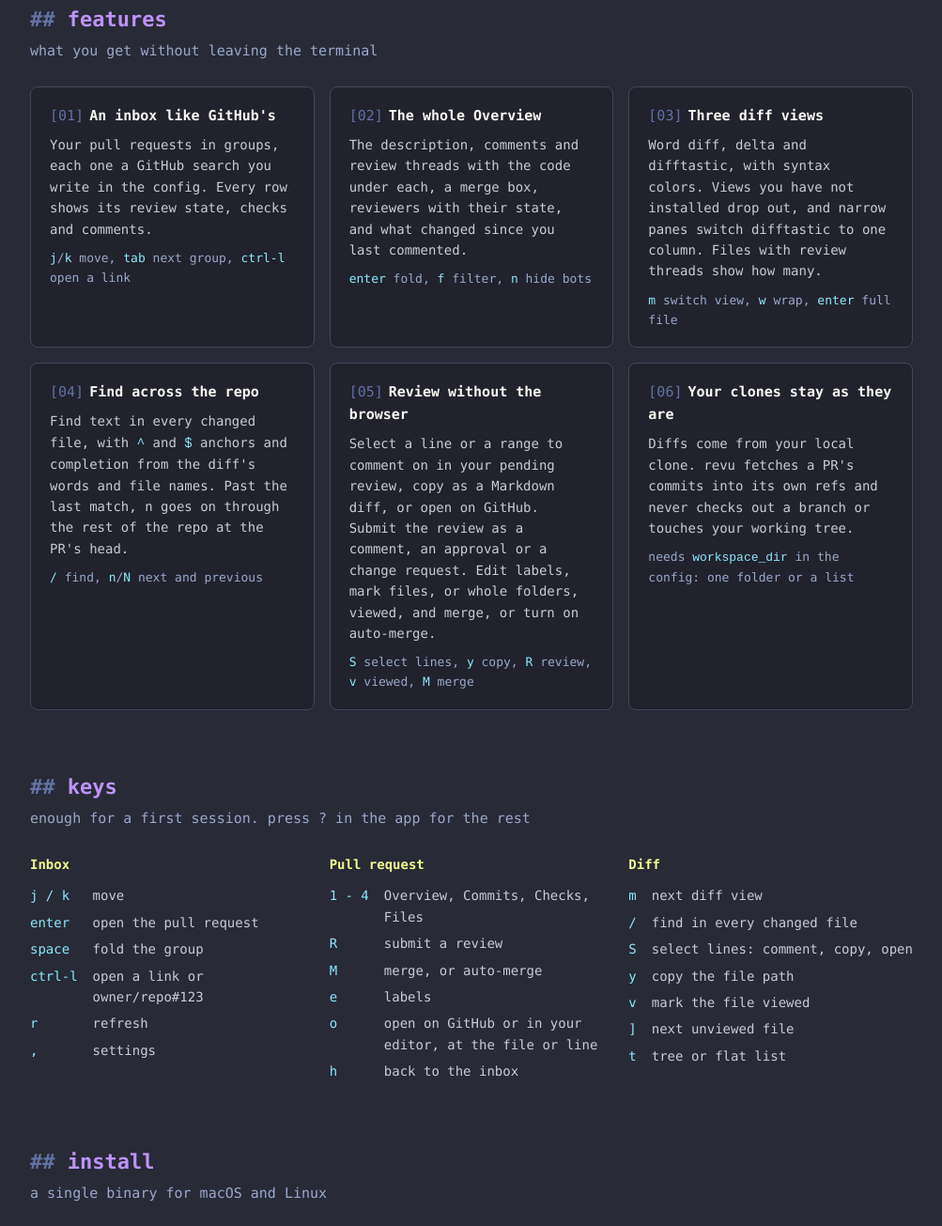
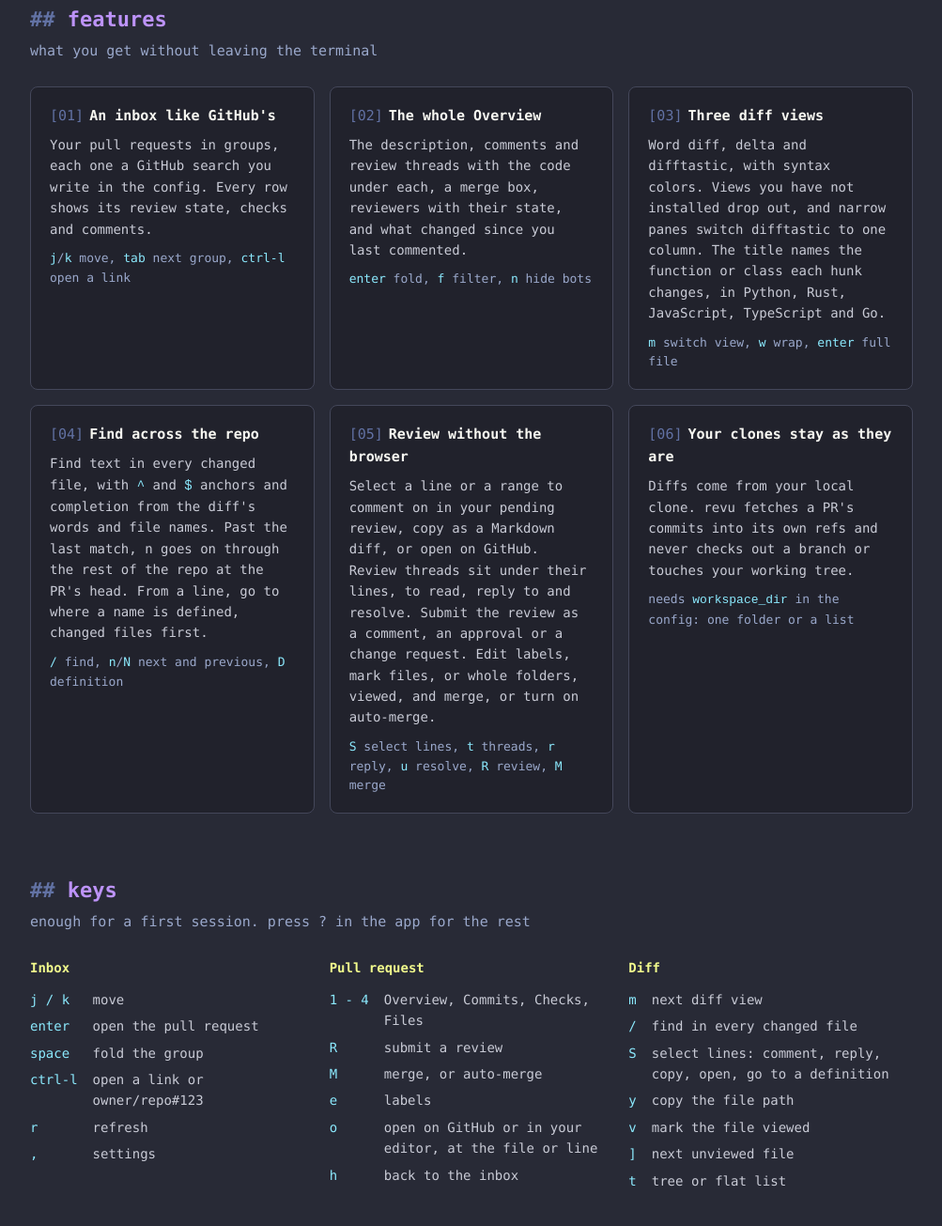
Before and after one commit to CJHwong/revu, a plain HTML site: page docs/index.html in a window 1280 px wide. Shown: the part 1233-2538 px from the top of the page at 94% size, without its empty margins (138-1141 px from the left). Drawn offline with Linux system fonts and the light colour scheme.

Commit message:
[why] The website did not mention block names, go to definition, or review threads in select lines. [how] The diff views card names the blocks, the find card goes to definitions, and the review card reads, replies to and resolves threads.

```diff
--- a/docs/index.html
+++ b/docs/index.html
@@ -193,18 +193,18 @@
       </div>
       <div class="card">
         <h3><span class="num">[03]</span>Three diff views</h3>
-        <p>Word diff, delta and difftastic, with syntax colors. Views you have not installed drop out, and narrow panes switch difftastic to one column. Files with review threads show how many.</p>
+        <p>Word diff, delta and difftastic, with syntax colors. Views you have not installed drop out, and narrow panes switch difftastic to one column. The title names the function or class each hunk changes, in Python, Rust, JavaScript, TypeScript and Go.</p>
         <p class="keys"><kbd>m</kbd> switch view, <kbd>w</kbd> wrap, <kbd>enter</kbd> full file</p>
       </div>
       <div class="card">
         <h3><span class="num">[04]</span>Find across the repo</h3>
-        <p>Find text in every changed file, with <code>^</code> and <code>$</code> anchors and completion from the diff's words and file names. Past the last match, <kbd>n</kbd> goes on through the rest of the repo at the PR's head.</p>
-        <p class="keys"><kbd>/</kbd> find, <kbd>n</kbd>/<kbd>N</kbd> next and previous</p>
+        <p>Find text in every changed file, with <code>^</code> and <code>$</code> anchors and completion from the diff's words and file names. Past the last match, <kbd>n</kbd> goes on through the rest of the repo at the PR's head. From a line, go to where a name is defined, changed files first.</p>
+        <p class="keys"><kbd>/</kbd> find, <kbd>n</kbd>/<kbd>N</kbd> next and previous, <kbd>D</kbd> definition</p>
       </div>
       <div class="card">
         <h3><span class="num">[05]</span>Review without the browser</h3>
-        <p>Select a line or a range to comment on in your pending review, copy as a Markdown diff, or open on GitHub. Submit the review as a comment, an approval or a change request. Edit labels, mark files, or whole folders, viewed, and merge, or turn on auto-merge.</p>
-        <p class="keys"><kbd>S</kbd> select lines, <kbd>y</kbd> copy, <kbd>R</kbd> review, <kbd>v</kbd> viewed, <kbd>M</kbd> merge</p>
+        <p>Select a line or a range to comment on in your pending review, copy as a Markdown diff, or open on GitHub. Review threads sit under their lines, to read, reply to and resolve. Submit the review as a comment, an approval or a change request. Edit labels, mark files, or whole folders, viewed, and merge, or turn on auto-merge.</p>
+        <p class="keys"><kbd>S</kbd> select lines, <kbd>t</kbd> threads, <kbd>r</kbd> reply, <kbd>u</kbd> resolve, <kbd>R</kbd> review, <kbd>M</kbd> merge</p>
       </div>
       <div class="card">
         <h3><span class="num">[06]</span>Your clones stay as they are</h3>
@@ -245,7 +245,7 @@
         <table class="keys">
           <tr><td>m</td><td>next diff view</td></tr>
           <tr><td>/</td><td>find in every changed file</td></tr>
-          <tr><td>S</td><td>select lines: comment, copy, open</td></tr>
+          <tr><td>S</td><td>select lines: comment, reply, copy, open, go to a definition</td></tr>
           <tr><td>y</td><td>copy the file path</td></tr>
           <tr><td>v</td><td>mark the file viewed</td></tr>
           <tr><td>]</td><td>next unviewed file</td></tr>
```
